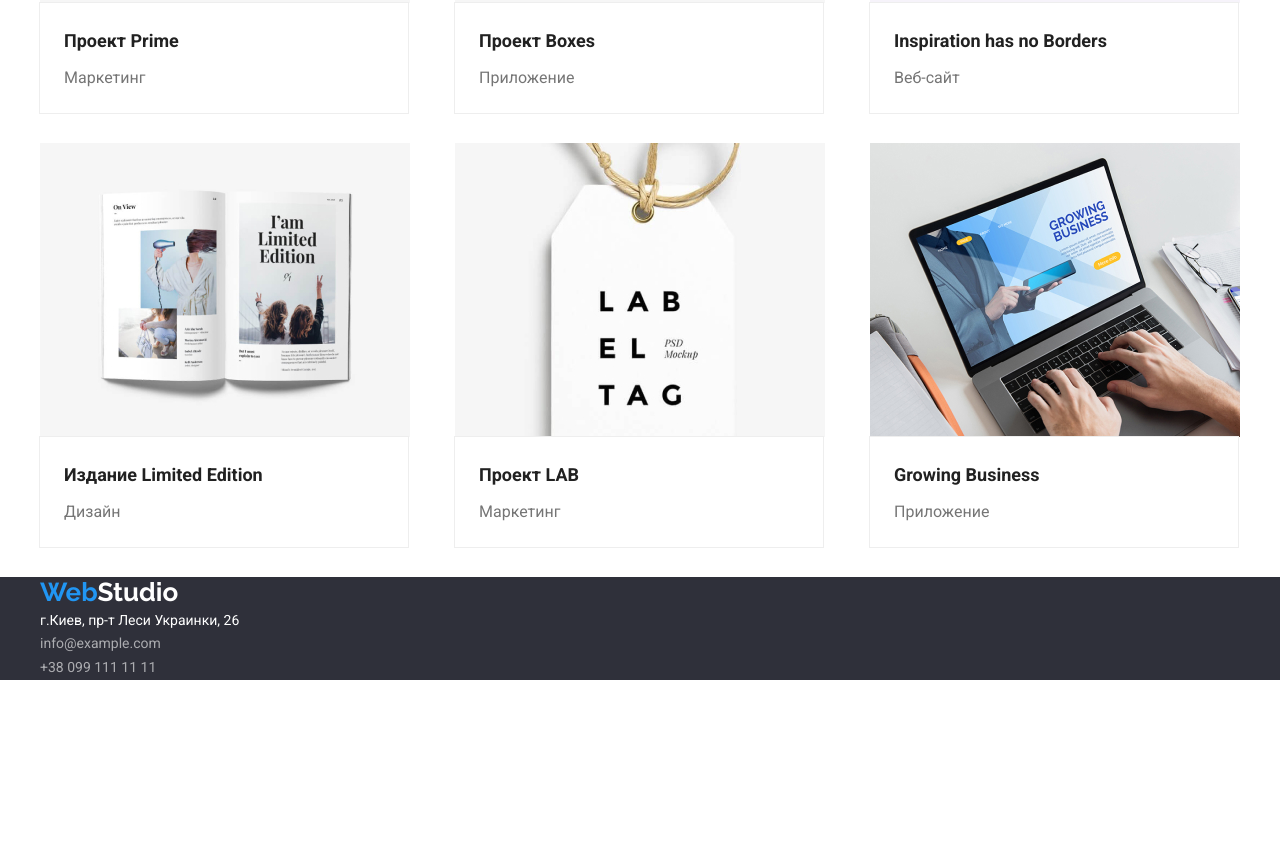
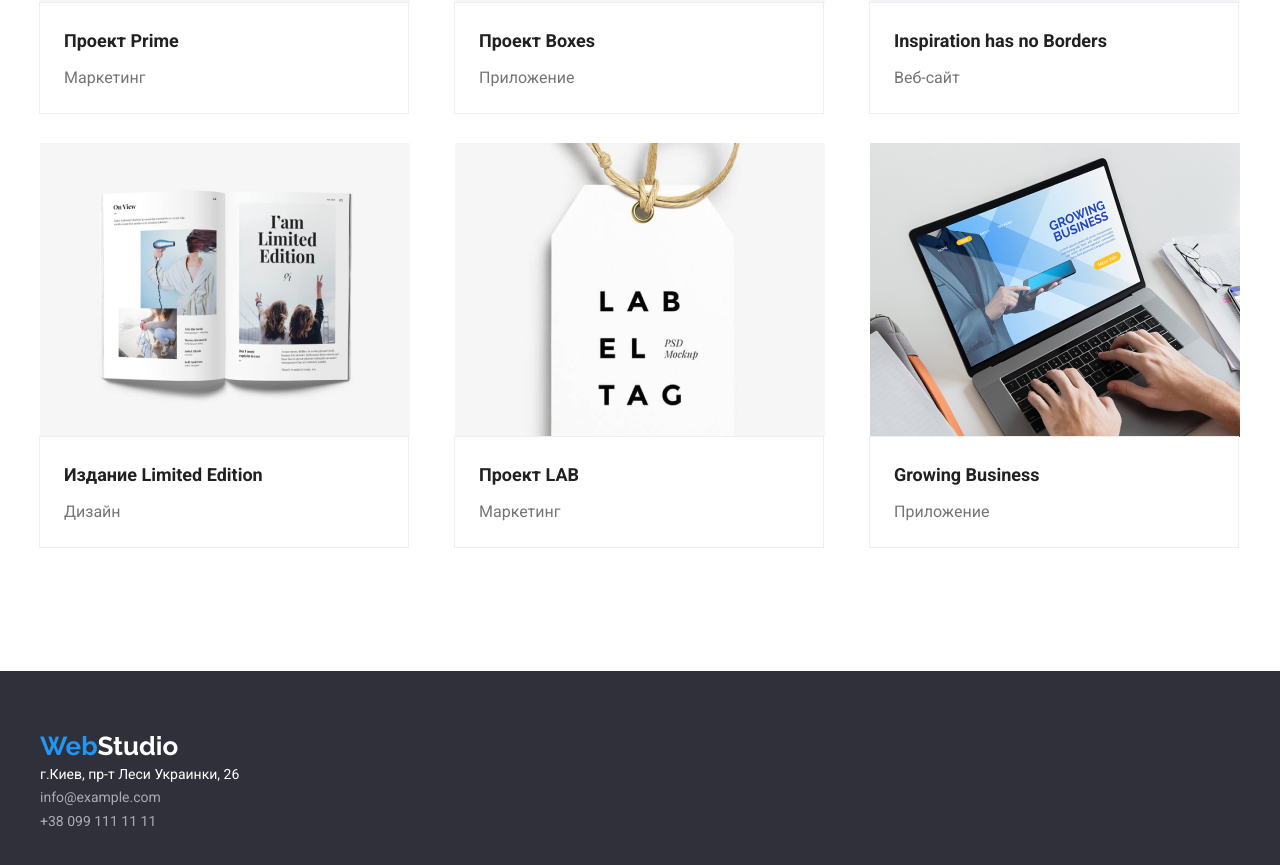
Before and after one commit to Yevhenii3145/goit-markup-hw-03, a plain HTML site: page portfolio.html in a window 1280 px wide. Shown: the part 983-1848 px from the top of the page. Before the commit the page ends 1663 px from the top, so only its background shows below. Drawn offline with nearby package versions, Linux system fonts and the light colour scheme.

Commit message:
Лучше бы я не трогал)

```diff
--- a/css/styles.css
+++ b/css/styles.css
@@ -219,7 +219,7 @@ img {
 }
 .our-comand-card {
     box-shadow: 0px 1px 3px rgba(0, 0, 0, 0.12), 0px 1px 1px rgba(0, 0, 0, 0.14), 0px 2px 1px rgba(0, 0, 0, 0.2);
-    /* border-radius: 0px 0px 4px 4px; */
+    border-radius: 0px 0px 4px 4px;
 }
 
 .name {
@@ -252,6 +252,8 @@ img {
 .footer {
     max-width: 1600px;
     background-color: rgba(47, 48, 58, 1);
+    padding-top: 60px;
+    padding-bottom: 60px;
 }
 .span-f {
     color: var(--button-hover-focus-font-color);
@@ -281,9 +283,12 @@ img {
     color: var(--main-hover-focus-font-color);
 }
 /* Радиокнопки */
+.portfolio-space {
+    padding: 94px 15px 94px 15px;
+}
 .btn-space {
     justify-content: center;
-    margin-top: 94px;
+    /* margin-top: 94px; */
     margin-bottom: 50px;
 
 }
@@ -331,13 +336,13 @@ img {
 .header-work-example {
     font-size: 18px;
     line-height: 2;
-    padding-left: 24px;
+    margin-left: 24px;
     padding-top: 20px;
 }
 .work-example-discr {
     font-size: 16px;
     line-height: 1.88;
     padding-bottom: 20px;
-    padding-left: 24px;
-    padding-top: 4px;
+    margin-left: 24px;
+    margin-top: 4px;
 }
--- a/portfolio.html
+++ b/portfolio.html
@@ -37,7 +37,8 @@
     </header>
     <main class="gray-border">
         <!-- Радио кнопки -->
-        <section class="container">
+        <section class="portfolio-space">
+            <div class="container">
             <h2 class="visually-hidden">Примеры наших работ</h2>
             <ul class="flex btn-space">
                 <li><button class="btn-all" type="button">Все</button></li>
@@ -125,7 +126,7 @@
                 </li>
             </ul>
         </section>
-
+            </div>
     </main>
     <!-- Подвал -->
     <footer class="footer">
```
Also changed, not shown: index.html (+1 -1 lines).
